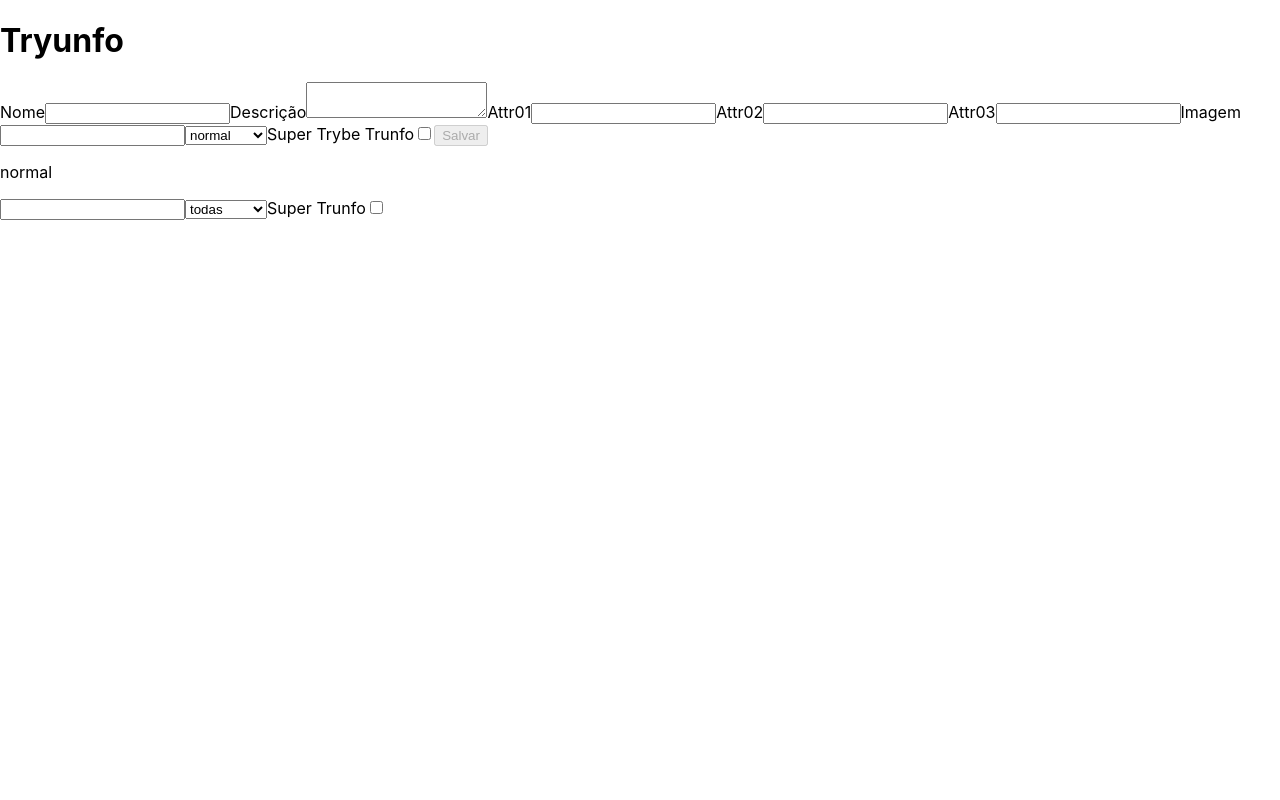
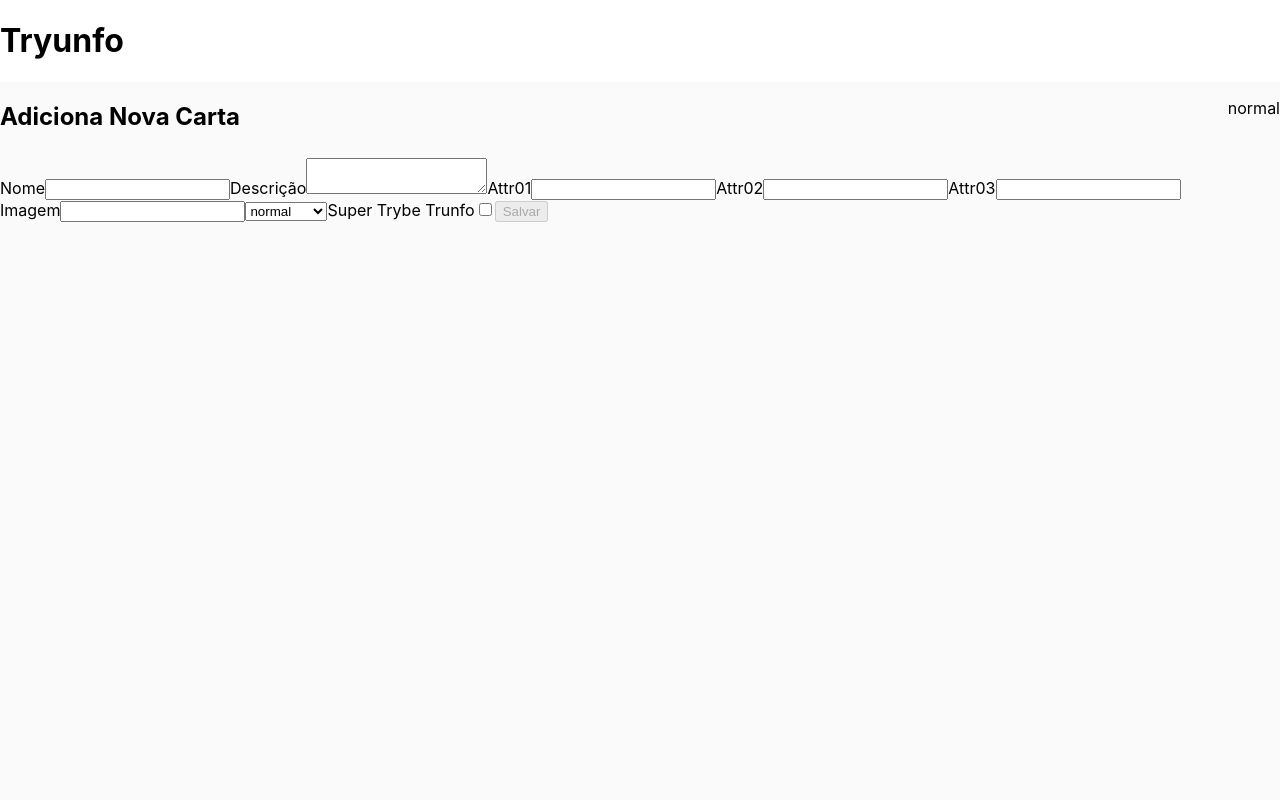
Before and after one commit to ItaloLacerda/super-trump, a React (Create React App) app: page / in a window 1280 px wide. Shown: the top 800 px of the page. Built offline with nearby package versions, Linux system fonts and the light colour scheme.

Commit message:
create and style letter-generator section

```diff
--- /dev/null
+++ b/src/App.css
@@ -0,0 +1,13 @@
+.letter-generator {
+  background-color: rgb(250, 250, 250);
+  display: flex;
+  height: 1056px;
+  width: 100%;
+}
+
+.caption {
+  height: 36px;
+  left: 131px;
+  top: 122px;
+  width: 355px;
+}
--- a/src/App.js
+++ b/src/App.js
@@ -4,6 +4,8 @@ import Card from './components/Card';
 import ComboBox from './components/ComboBox';
 import Form from './components/Form';
 import Input from './components/Input';
+
+import './App.css';
 
 class App extends React.Component {
   state = {
@@ -159,17 +161,20 @@ class App extends React.Component {
     return (
       <div>
         <h1>Tryunfo</h1>
-        <section>
+        <section className="letter-generator">
+          <section className="letter-forms">
+            <h2 className="caption">Adiciona Nova Carta</h2>
             <Form
               onInputChange={ this.onInputChange }
               onSaveButtonClick={ this.onSaveButtonClick }
               { ...this.state }
             />
           </section>
-        <section>
+          <section className="letter-preview">
             <Card
               { ...this.state }
             />
+          </section>
         </section>
         <section>
           <Input
```
Lines whose indentation alone changed are shown as unchanged.
